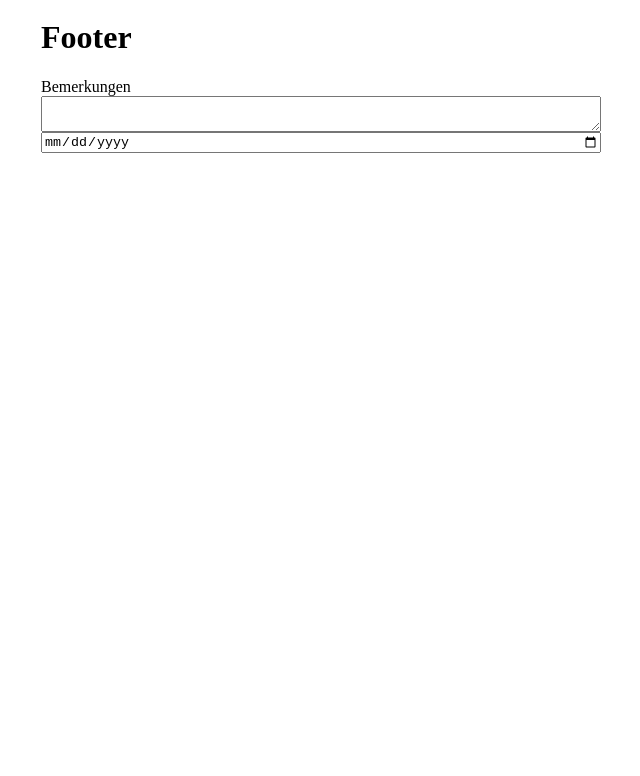
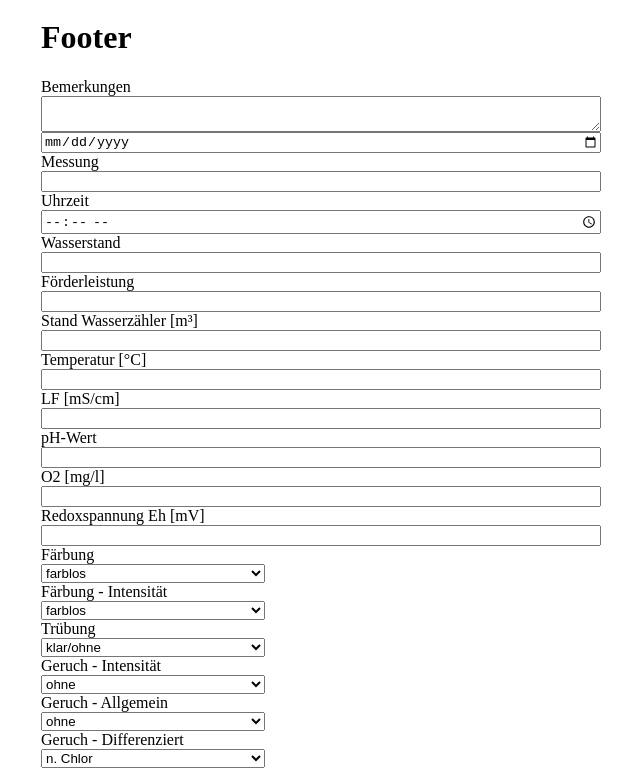
Before and after one commit to jjmercado/probenahmeTool, a SvelteKit app: page / in a window 1280 px wide. Shown: the part 2006-2782 px from the top of the page, without its empty margins (319-959 px from the left). Before the commit the page ends 2167 px from the top, so only its background shows below. Built offline with nearby package versions, Linux system fonts and the light colour scheme.

Commit message:
Add new component for new measurments & setup the markup

```diff
--- a/src/routes/+page.svelte
+++ b/src/routes/+page.svelte
@@ -3,6 +3,7 @@
     import InventoryData from "./InventoryData.svelte";
     import PumpingProcess from "./PumpingProcess.svelte";
     import Signing from "./Signing.svelte";
+    import NewMeasurement from "./NewMeasurement.svelte";
 </script>
 
 <div>
@@ -10,6 +11,7 @@
     <InventoryData />
     <PumpingProcess />
     <Signing />
+    <NewMeasurement />
 </div>
 
 <style>
--- a/src/routes/NewMeasurement.svelte
+++ b/src/routes/NewMeasurement.svelte
@@ -28,28 +28,64 @@
 <label for="redoxVoltage">Redoxspannung Eh [mV]</label>
 <input type="text" name="redoxVoltage" id="redoxVoltage">
 
-<label for="coloring">Färbung - Intensität</label>
-<input type="text" name="coloring" id="coloring">
+<label for="coloring">Färbung</label>
+<select name="coloring" id="coloring">
+    <option value="1">farblos</option>
+    <option value="2">weiß</option>
+    <option value="3">gelb</option>
+    <option value="4">gelbbraun</option>
+    <option value="5">braun</option>
+    <option value="6">grün</option>
+    <option value="7">blau</option>
+    <option value="8">rot</option>
+    <option value="9">grau</option>
+    <option value="10">schwarz</option>
+</select>
+
+<label for="coloringIntensity">Färbung - Intensität</label>
+<select name="coloringIntensity" id="coloringIntensity">
+    <option value="1">farblos</option>
+    <option value="2">stark</option>
+    <option value="3">schwach</option>
+</select>
 
 <label for="turbidity">Trübung</label>
-<input type="text" name="turbidity" id="turbidity">
+<select name="turbidity" id="turbidity">
+    <option value="1">klar/ohne</option>
+    <option value="2">fast klar</option>
+    <option value="3">schwach opalisierend</option>
+    <option value="4">opalisierend</option>
+    <option value="5">schwach trüb</option>
+    <option value="6">stark trüb</option>
+    <option value="7">undurchsichtig</option>
+</select>
 
 <label for="smellIntensity">Geruch - Intensität</label>
-<input type="text" name="smellIntensity" id="smellIntensity">
+<select name="smellIntensity" id="smellIntensity">
+    <option value="1">ohne</option>
+    <option value="2">stark</option>
+    <option value="3">schwach</option>
+</select>
 
 <label for="smellGeneral">Geruch - Allgemein</label>
-<input type="text" name="smellGeneral" id="smellGeneral">
+<select name="smellGeneral" id="smellGeneral">
+    <option value="1">ohne</option>
+    <option value="2">erdig</option>
+    <option value="3">modrig</option>
+    <option value="4">faulig</option>
+    <option value="5">jauchig</option>
+    <option value="6">aromatisch</option>
+</select>
 
 <label for="smellDifferentiated">Geruch - Differenziert</label>
-<input type="text" name="smellDifferentiated" id="smellDifferentiated">
+<select name="smellDifferentiated" id="smellDifferentiated">
+    <option value="1">n. Chlor</option>
+    <option value="2">n. Teer</option>
+    <option value="3">n. Mercaptan</option>
+    <option value="4">n. Mineralöl</option>
+    <option value="5">n. H25</option>
+    <option value="6">n. Ozon</option>
+    <option value="7">n. Abwasser</option>
+</select>
 
-<!-- <table>
-    <tr>
-        <th>Geruch - Intensität</th>
-        <th>Geruch - Allgemeine</th>
-        <th>Geruch - Differenziert</th>
-    </tr>
-    <tr>
-        <th>Uhrzeit</th>
-    </tr>
-</table> -->
+<!-- Bei manchen war eine Auswahl kein Inputfeld-->
```
